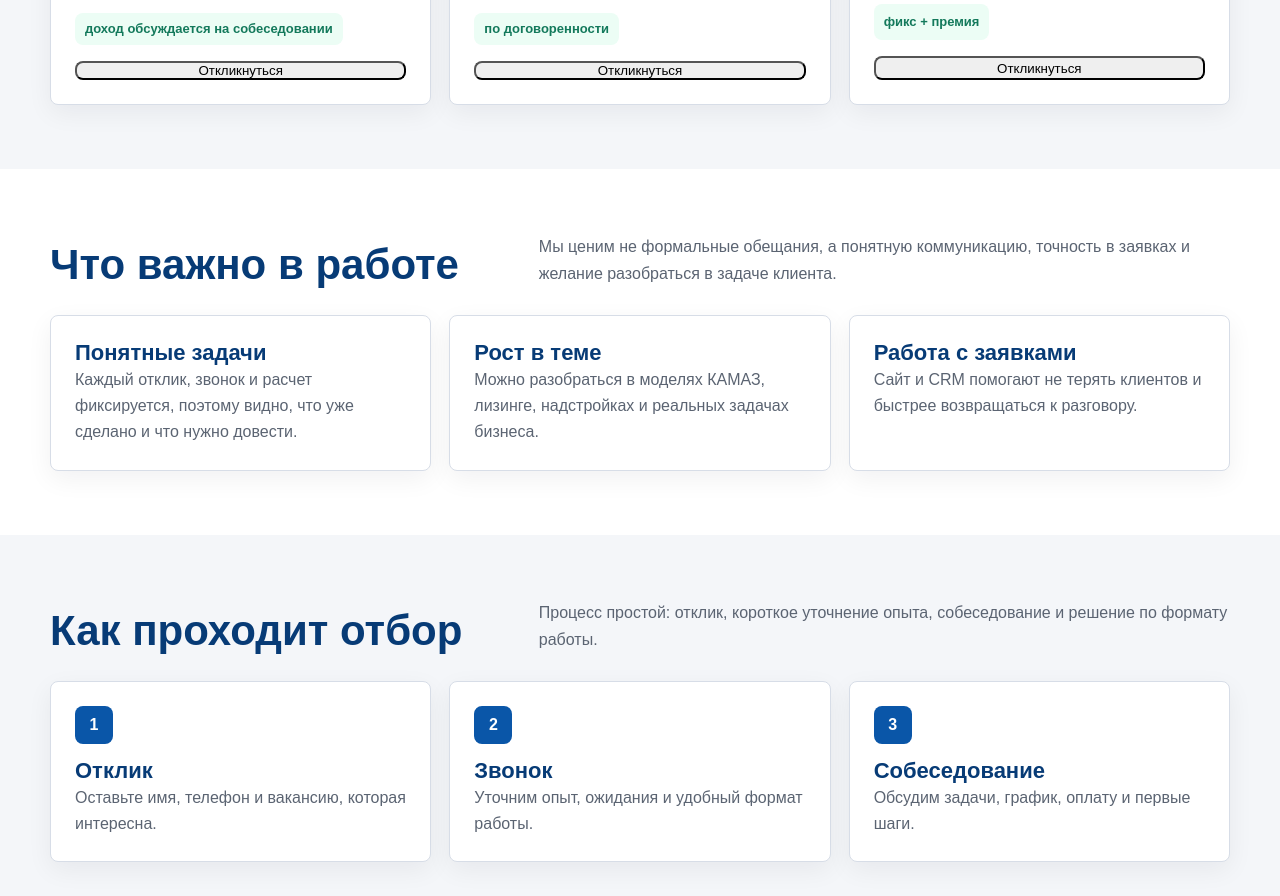
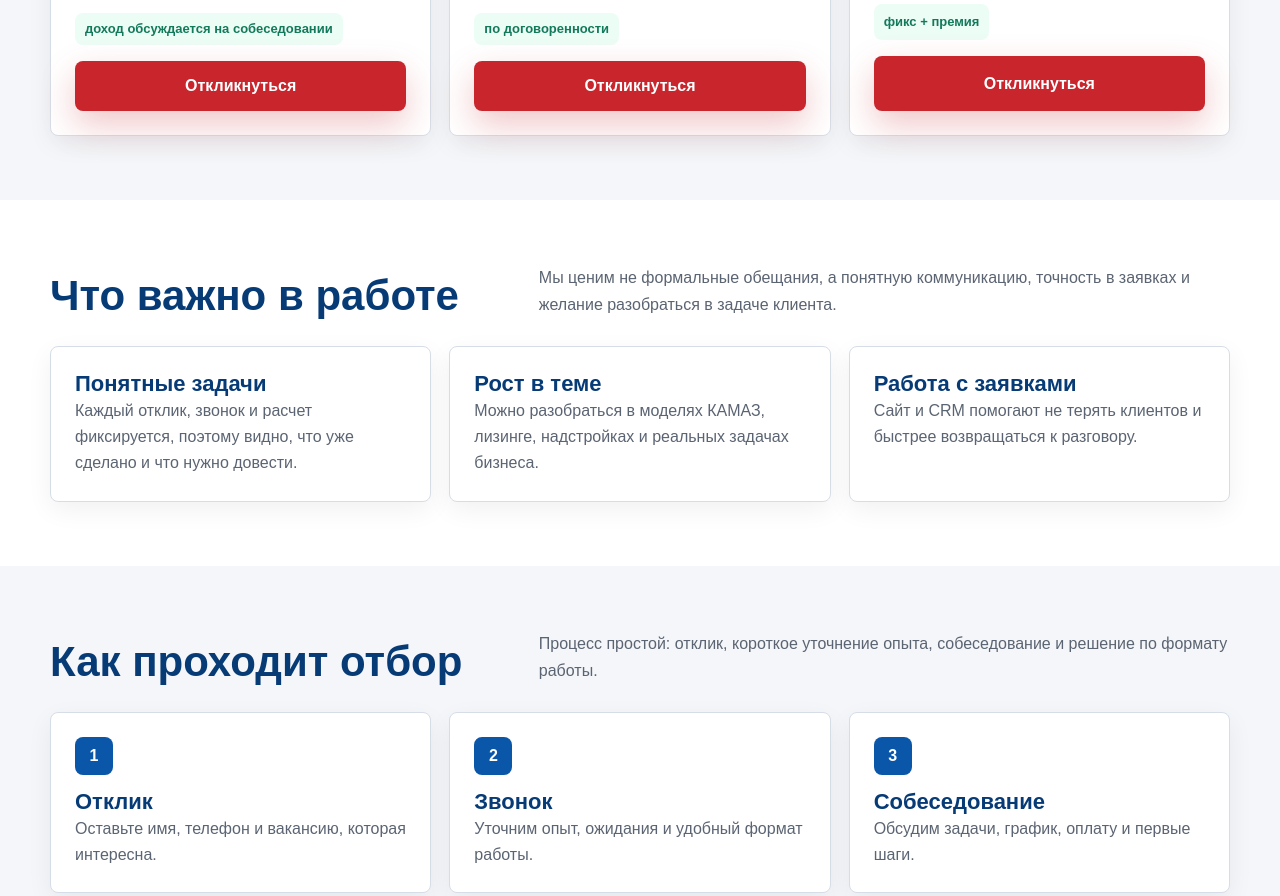
Before and after one commit to energa654-maker/kamaz-site1, a website: page client/pages/vacancies.html in a window 1280 px wide. Shown: the part 1092-1988 px from the top of the page. Drawn offline with Linux system fonts and the light colour scheme.

Commit message:
Match vacancies submit button styling

```diff
--- a/client/pages/vacancies.html
+++ b/client/pages/vacancies.html
@@ -44,6 +44,41 @@
     .form-grid .wide { grid-column: 1 / -1; }
     .notice { min-height: 24px; margin-top: 12px; color: var(--green); font-weight: 900; }
     .notice.error { color: var(--red); }
+    .btn {
+      display: inline-flex;
+      align-items: center;
+      justify-content: center;
+      min-height: 50px;
+      padding: 13px 20px;
+      border: 1px solid transparent;
+      border-radius: 8px;
+      font: inherit;
+      font-weight: 900;
+      line-height: 1.2;
+      text-align: center;
+      text-decoration: none;
+      cursor: pointer;
+      transition: transform .2s ease, box-shadow .2s ease, background-color .2s ease;
+    }
+    .btn-primary {
+      background: var(--red);
+      color: #fff;
+      box-shadow: 0 14px 34px rgba(201, 37, 45, .26);
+    }
+    .btn-primary:hover {
+      background: #b51f27;
+      transform: translateY(-1px);
+      box-shadow: 0 16px 38px rgba(201, 37, 45, .32);
+    }
+    .btn-primary:focus-visible {
+      outline: 3px solid rgba(201, 37, 45, .28);
+      outline-offset: 3px;
+    }
+    .btn-primary:disabled {
+      opacity: .65;
+      cursor: wait;
+      transform: none;
+    }
     @media (max-width: 900px) { .section-head, .vacancy-grid, .benefit-grid, .process-grid, .apply-panel, .form-grid { grid-template-columns: 1fr; } .form-grid .wide { grid-column: auto; } }
   </style>
 </head>
```
